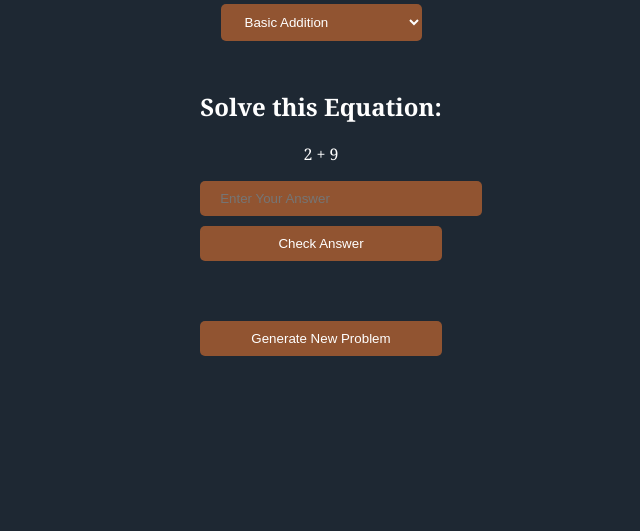
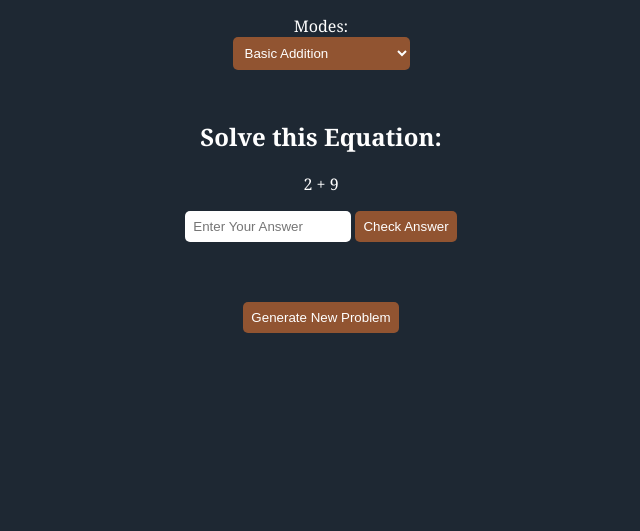
Before and after one commit to caje777/CSE2140, a plain HTML site: page index.html in a window 1280 px wide. Shown: the part 269-800 px from the top of the page, without its empty margins (319-959 px from the left). Drawn offline with Linux system fonts and the light colour scheme.

Commit message:
Update styles.css

```diff
--- a/styles.css
+++ b/styles.css
@@ -35,49 +35,45 @@ label {
   color: #ffffff;
 }
 
-select,
-input[type="number"],
-input[type="submit"],
-button {
-  padding: 10px 20px;
+select {
+  padding: 8px;
   border-radius: 5px;
   background-color: #915431;
   color: #ffffff;
   border: none;
   margin-bottom: 10px;
-  cursor: pointer;
 }
 
-select,
-input[type="number"],
-input[type="submit"],
-button {
-  display: block;
-  width: 100%;
-}
-
-input[type="submit"]:hover,
-button:hover {
-  background-color: #7d492c;
-}
-
-h2,
-p {
-  color: #ffffff;
-}
-
-#revealButton {
-  margin: 10px auto;
+input[type="submit"] {
   padding: 10px 20px;
   border-radius: 5px;
   background-color: #915431;
   color: #ffffff;
   border: none;
   cursor: pointer;
+}
 
-#customProblem {
-  width: 100%;
-  margin: 0 auto 10px;
+input[type="submit"]:hover, button:hover {
+  background-color: #7d492c;
+}
+
+h2, p {
+  color: #ffffff;
+}
+
+input[type="number"],
+button {
   padding: 8px;
   border-radius: 5px;
   border: none;
+}
+
+input[type="number"] {
+  width: 150px;
+}
+
+button {
+  background-color: #915431;
+  color: #ffffff;
+  cursor: pointer;
+}
```
